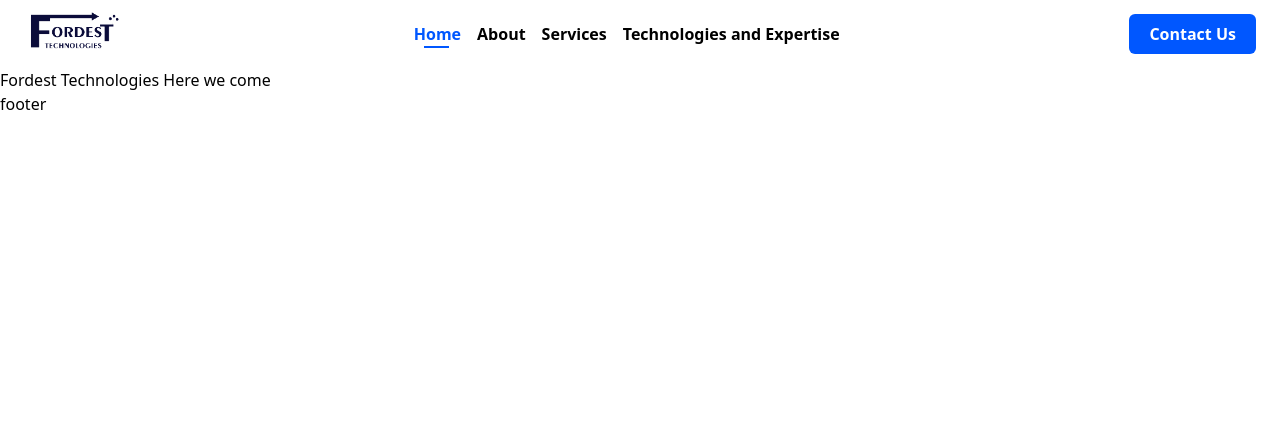
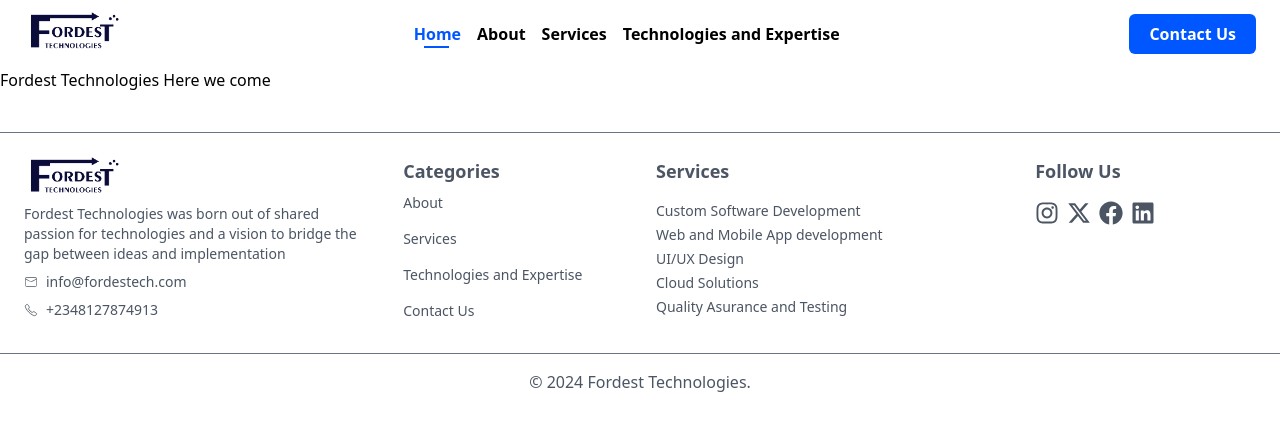
Before and after one commit to fordest-technology/fordest-website, a React (Vite) app: page / in a window 1280 px wide. Shown: the top 430 px of the page. Built offline with nearby package versions, Linux system fonts and the light colour scheme.

Commit message:
footer done

```diff
--- a/src/components/shared/Footer.jsx
+++ b/src/components/shared/Footer.jsx
@@ -1,11 +1,79 @@
-import React from 'react'
+import React from "react";
+import logo from "../../assets/logodark.png";
+import { CiMail } from "react-icons/ci";
+import { Link } from "react-router-dom";
+import { IoCallOutline } from "react-icons/io5";
+import { FaInstagram, FaFacebook, FaLinkedin } from "react-icons/fa";
+import { FaXTwitter } from "react-icons/fa6";
 
 const Footer = () => {
   return (
-    <div>
-      footer
-    </div>
-  )
-}
+    <footer className="bg-white text-gray-600 py-10">
+      <section className="grid grid-cols-10 gap-8 px-6 2xl:max-w-7xl mx-auto border-t border-gray-500 pt-6">
+        <div className="col-span-10 sm:col-span-6 lg:col-span-3">
+          <img src={logo} alt="" className="w-[100px]" />
+          <div className="space-y-2">
+            <p className="text-sm text-gray-600 my-1">
+              Fordest Technologies was born out of shared passion for
+              technologies and a vision to bridge the gap between ideas and
+              implementation
+            </p>
+            <p className="flex items-center gap-2 text-sm">
+              <CiMail /> info@fordestech.com
+            </p>
+            <p className="flex items-center gap-2 text-sm">
+              <IoCallOutline /> +2348127874913
+            </p>
+          </div>
+        </div>
 
-export default Footer
+        <div className="col-span-10 sm:col-span-4 lg:col-span-2 text-sm">
+          <h3 className="text-lg font-semibold mb-2">Categories</h3>
+          <ul className="space-y-2 flex flex-col gap-2">
+            <Link to="/about">About</Link>
+            <Link to="/services">Services</Link>
+            <Link to="/technologies">Technologies and Expertise</Link>
+            <Link to="/contact">Contact Us</Link>
+          </ul>
+        </div>
+
+        <div className="col-span-10 sm:col-span-6 lg:col-span-3 text-sm">
+          <h3 className="text-lg font-semibold mb-4">Services</h3>
+          <ul className="flex flex-col gap-1">
+            <Link to="#">Custom Software Development</Link>
+            <Link to="/services">Web and Mobile App development</Link>
+            <Link to="/technologies">UI/UX Design</Link>
+            <Link to="/contact">Cloud Solutions</Link>
+            <Link to="/contact">Quality Asurance and Testing</Link>
+          </ul>
+        </div>
+
+        <div className="col-span-10 sm:col-span-4 lg:col-span-2">
+          <h3 className="text-lg font-semibold mb-4">Follow Us</h3>
+          <ul className=" flex gap-2 items-center">
+            <Link to="#">
+              <FaInstagram size={24}/>
+            </Link>
+            <Link to="#">
+              <FaXTwitter size={24}/>
+            </Link>
+            <Link to="#">
+              <FaFacebook size={24}/>
+            </Link>
+            <Link to="#">
+              <FaLinkedin size={24}/>
+            </Link>
+          </ul>
+        </div>
+      </section>
+      {/* Bottom copyright */}
+      <div className="text-center mt-8 border-t border-gray-500 pt-4">
+        <p>
+          &copy; {new Date().getFullYear()} Fordest Technologies.
+        </p>
+      </div>
+    </footer>
+  );
+};
+
+export default Footer;
```
